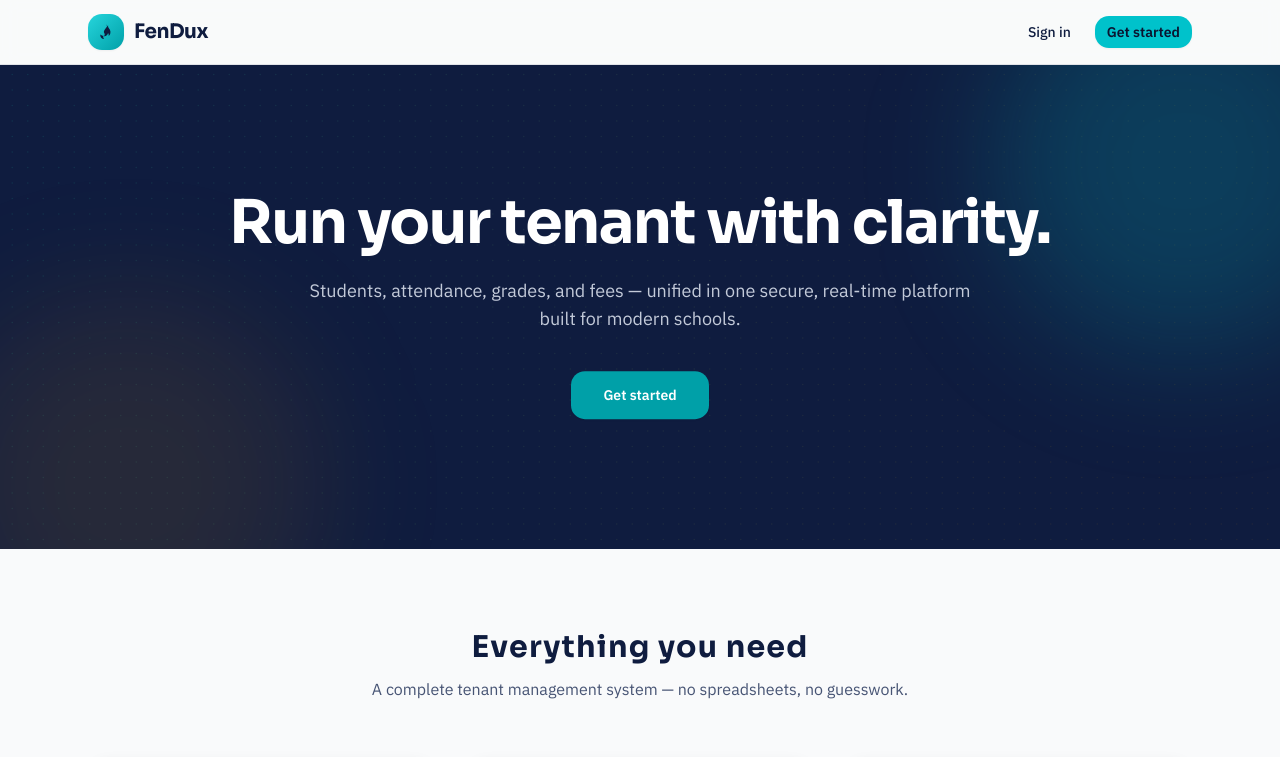
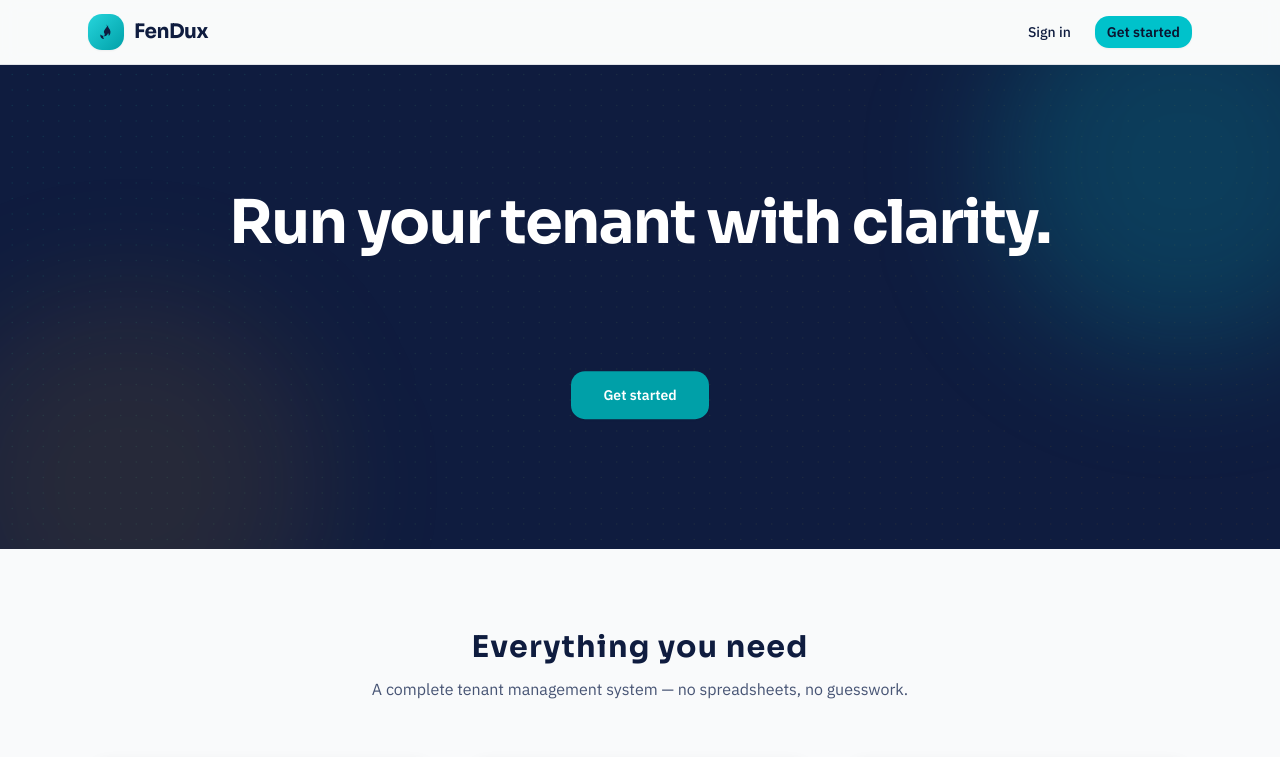
Before and after one commit to fencyber1/fenix-frontend, a React (Vite) app: page / in a window 1280 px wide. Shown: the top 757 px of the page. Built offline with nearby package versions, Linux system fonts and the light colour scheme; no server answers.

Commit message:
feat: add RotatingText component to landing page hero

```diff
--- a/package.json
+++ b/package.json
@@ -23,6 +23,7 @@
     "axios": "^1.7.7",
     "clsx": "^2.1.1",
     "date-fns": "^4.1.0",
+    "motion": "^12.42.2",
     "react": "^18.3.1",
     "react-dom": "^18.3.1",
     "react-hook-form": "^7.53.0",
--- /dev/null
+++ b/src/components/ui/RotatingText.css
@@ -0,0 +1,36 @@
+.text-rotate {
+  display: flex;
+  flex-wrap: wrap;
+  white-space: pre-wrap;
+  position: relative;
+}
+
+.text-rotate-sr-only {
+  position: absolute;
+  width: 1px;
+  height: 1px;
+  padding: 0;
+  margin: -1px;
+  overflow: hidden;
+  clip: rect(0, 0, 0, 0);
+  white-space: nowrap;
+  border: 0;
+}
+
+.text-rotate-word {
+  display: inline-flex;
+}
+
+.text-rotate-lines {
+  display: flex;
+  flex-direction: column;
+  width: 100%;
+}
+
+.text-rotate-element {
+  display: inline-block;
+}
+
+.text-rotate-space {
+  white-space: pre;
+}
--- /dev/null
+++ b/src/components/ui/RotatingText.tsx
@@ -0,0 +1,203 @@
+import { forwardRef, useCallback, useEffect, useImperativeHandle, useMemo, useState } from 'react';
+import { motion, AnimatePresence, type Transition, type TargetAndTransition } from 'motion/react';
+import './RotatingText.css';
+
+function cn(...classes: (string | boolean | undefined | null)[]) {
+  return classes.filter(Boolean).join(' ');
+}
+
+interface RotatingTextProps {
+  texts?: string[];
+  transition?: Transition;
+  initial?: TargetAndTransition;
+  animate?: TargetAndTransition;
+  exit?: TargetAndTransition;
+  animatePresenceMode?: 'wait' | 'sync' | 'popLayout';
+  animatePresenceInitial?: boolean;
+  rotationInterval?: number;
+  staggerDuration?: number;
+  staggerFrom?: string | number;
+  loop?: boolean;
+  auto?: boolean;
+  splitBy?: string;
+  onNext?: (index: number) => void;
+  mainClassName?: string;
+  splitLevelClassName?: string;
+  elementLevelClassName?: string;
+}
+
+interface WordObj {
+  characters: string[];
+  needsSpace: boolean;
+}
+
+const RotatingText = forwardRef<
+  { next: () => void; previous: () => void; jumpTo: (index: number) => void; reset: () => void },
+  RotatingTextProps
+>((props, ref) => {
+  const {
+    texts = [],
+    transition = { type: 'spring', damping: 25, stiffness: 300 },
+    initial = { y: '100%', opacity: 0 },
+    animate = { y: 0, opacity: 1 },
+    exit = { y: '-120%', opacity: 0 },
+    animatePresenceMode = 'wait',
+    animatePresenceInitial = false,
+    rotationInterval = 2000,
+    staggerDuration = 0,
+    staggerFrom = 'first',
+    loop = true,
+    auto = true,
+    splitBy = 'characters',
+    onNext,
+    mainClassName,
+    splitLevelClassName,
+    elementLevelClassName,
+  } = props;
+
+  const [currentTextIndex, setCurrentTextIndex] = useState(0);
+
+  const splitIntoCharacters = (text: string): string[] => {
+    if (typeof Intl !== 'undefined' && Intl.Segmenter) {
+      const segmenter = new Intl.Segmenter('en', { granularity: 'grapheme' });
+      return Array.from(segmenter.segment(text), (segment) => segment.segment);
+    }
+    return Array.from(text);
+  };
+
+  const elements = useMemo<WordObj[]>(() => {
+    const currentText = texts[currentTextIndex] ?? '';
+    if (splitBy === 'characters') {
+      const words = currentText.split(' ');
+      return words.map((word: string, i: number) => ({
+        characters: splitIntoCharacters(word),
+        needsSpace: i !== words.length - 1,
+      }));
+    }
+    if (splitBy === 'words') {
+      return currentText.split(' ').map((word: string, i: number, arr: string[]) => ({
+        characters: [word],
+        needsSpace: i !== arr.length - 1,
+      }));
+    }
+    if (splitBy === 'lines') {
+      return currentText.split('\n').map((line: string, i: number, arr: string[]) => ({
+        characters: [line],
+        needsSpace: i !== arr.length - 1,
+      }));
+    }
+
+    return currentText.split(splitBy).map((part: string, i: number, arr: string[]) => ({
+      characters: [part],
+      needsSpace: i !== arr.length - 1,
+    }));
+  }, [texts, currentTextIndex, splitBy]);
+
+  const getStaggerDelay = useCallback(
+    (index: number, totalChars: number) => {
+      const total = totalChars;
+      if (staggerFrom === 'first') return index * staggerDuration;
+      if (staggerFrom === 'last') return (total - 1 - index) * staggerDuration;
+      if (staggerFrom === 'center') {
+        const center = Math.floor(total / 2);
+        return Math.abs(center - index) * staggerDuration;
+      }
+      if (staggerFrom === 'random') {
+        const randomIndex = Math.floor(Math.random() * total);
+        return Math.abs(randomIndex - index) * staggerDuration;
+      }
+      return Math.abs((staggerFrom as number) - index) * staggerDuration;
+    },
+    [staggerFrom, staggerDuration],
+  );
+
+  const handleIndexChange = useCallback(
+    (newIndex: number) => {
+      setCurrentTextIndex(newIndex);
+      if (onNext) onNext(newIndex);
+    },
+    [onNext],
+  );
+
+  const next = useCallback(() => {
+    const nextIndex = currentTextIndex === texts.length - 1 ? (loop ? 0 : currentTextIndex) : currentTextIndex + 1;
+    if (nextIndex !== currentTextIndex) {
+      handleIndexChange(nextIndex);
+    }
+  }, [currentTextIndex, texts.length, loop, handleIndexChange]);
+
+  const previous = useCallback(() => {
+    const prevIndex = currentTextIndex === 0 ? (loop ? texts.length - 1 : currentTextIndex) : currentTextIndex - 1;
+    if (prevIndex !== currentTextIndex) {
+      handleIndexChange(prevIndex);
+    }
+  }, [currentTextIndex, texts.length, loop, handleIndexChange]);
+
+  const jumpTo = useCallback(
+    (index: number) => {
+      const validIndex = Math.max(0, Math.min(index, texts.length - 1));
+      if (validIndex !== currentTextIndex) {
+        handleIndexChange(validIndex);
+      }
+    },
+    [texts.length, currentTextIndex, handleIndexChange],
+  );
+
+  const reset = useCallback(() => {
+    if (currentTextIndex !== 0) {
+      handleIndexChange(0);
+    }
+  }, [currentTextIndex, handleIndexChange]);
+
+  useImperativeHandle(ref, () => ({ next, previous, jumpTo, reset }), [next, previous, jumpTo, reset]);
+
+  useEffect(() => {
+    if (!auto) return;
+    const intervalId = setInterval(next, rotationInterval);
+    return () => clearInterval(intervalId);
+  }, [next, rotationInterval, auto]);
+
+  return (
+    <motion.span className={cn('text-rotate', mainClassName)} layout transition={transition}>
+      <span className="text-rotate-sr-only">{texts[currentTextIndex]}</span>
+      <AnimatePresence mode={animatePresenceMode} initial={animatePresenceInitial}>
+        <motion.span
+          key={currentTextIndex}
+          className={cn(splitBy === 'lines' ? 'text-rotate-lines' : 'text-rotate')}
+          layout
+          aria-hidden="true"
+        >
+          {elements.map((wordObj: WordObj, wordIndex: number, array: WordObj[]) => {
+            const previousCharsCount = array.slice(0, wordIndex).reduce((sum: number, word: WordObj) => sum + word.characters.length, 0);
+            return (
+              <span key={wordIndex} className={cn('text-rotate-word', splitLevelClassName)}>
+                {wordObj.characters.map((char: string, charIndex: number) => (
+                  <motion.span
+                    key={charIndex}
+                    initial={initial}
+                    animate={animate}
+                    exit={exit}
+                    transition={{
+                      ...transition,
+                      delay: getStaggerDelay(
+                        previousCharsCount + charIndex,
+                        array.reduce((sum: number, word: WordObj) => sum + word.characters.length, 0),
+                      ),
+                    }}
+                    className={cn('text-rotate-element', elementLevelClassName)}
+                  >
+                    {char}
+                  </motion.span>
+                ))}
+                {wordObj.needsSpace && <span className="text-rotate-space"> </span>}
+              </span>
+            );
+          })}
+        </motion.span>
+      </AnimatePresence>
+    </motion.span>
+  );
+});
+
+RotatingText.displayName = 'RotatingText';
+export default RotatingText;
--- a/src/pages/LandingPage.tsx
+++ b/src/pages/LandingPage.tsx
@@ -3,6 +3,7 @@ import { Link } from 'react-router-dom';
 import { Logo } from '@/components/layout/Logo';
 import { Button } from '@/components/ui/Button';
 import DotField from '@/components/ui/DotField';
+import RotatingText from '@/components/ui/RotatingText';
 
 const EASE = 'cubic-bezier(0.4, 0, 0.2, 1)';
 const EASE_OUT = 'cubic-bezier(0.16, 1, 0.3, 1)';
@@ -178,8 +179,24 @@ export function LandingPage() {
                 : `fadeInUp 500ms ${EASE_OUT} 700ms forwards`,
             }}
           >
-            Students, attendance, grades, and fees — unified in one secure, real-time
-            platform built for modern schools.
+            <RotatingText
+              texts={[
+                'Students, attendance, grades, and fees — unified in one secure, real-time platform built for modern schools.',
+                'From enrollment to graduation — every tool your school needs, in one place.',
+                'Attendance, report cards, and fee tracking — automated so you can focus on teaching.',
+                'Give teachers, students, and parents real-time access to everything they need.',
+              ]}
+              splitBy="words"
+              mainClassName="inline"
+              splitLevelClassName="inline-block"
+              transition={{ type: 'spring', damping: 30, stiffness: 400 }}
+              staggerFrom="first"
+              staggerDuration={0.02}
+              initial={{ y: '100%', opacity: 0 }}
+              animate={{ y: 0, opacity: 1 }}
+              exit={{ y: '-100%', opacity: 0 }}
+              rotationInterval={5000}
+            />
           </p>
           <div className="mt-10 flex items-center justify-center gap-4">
             <Link to="/register">
```
Also changed, not shown: 1 other file (tests, documents, lock files or other folders).
